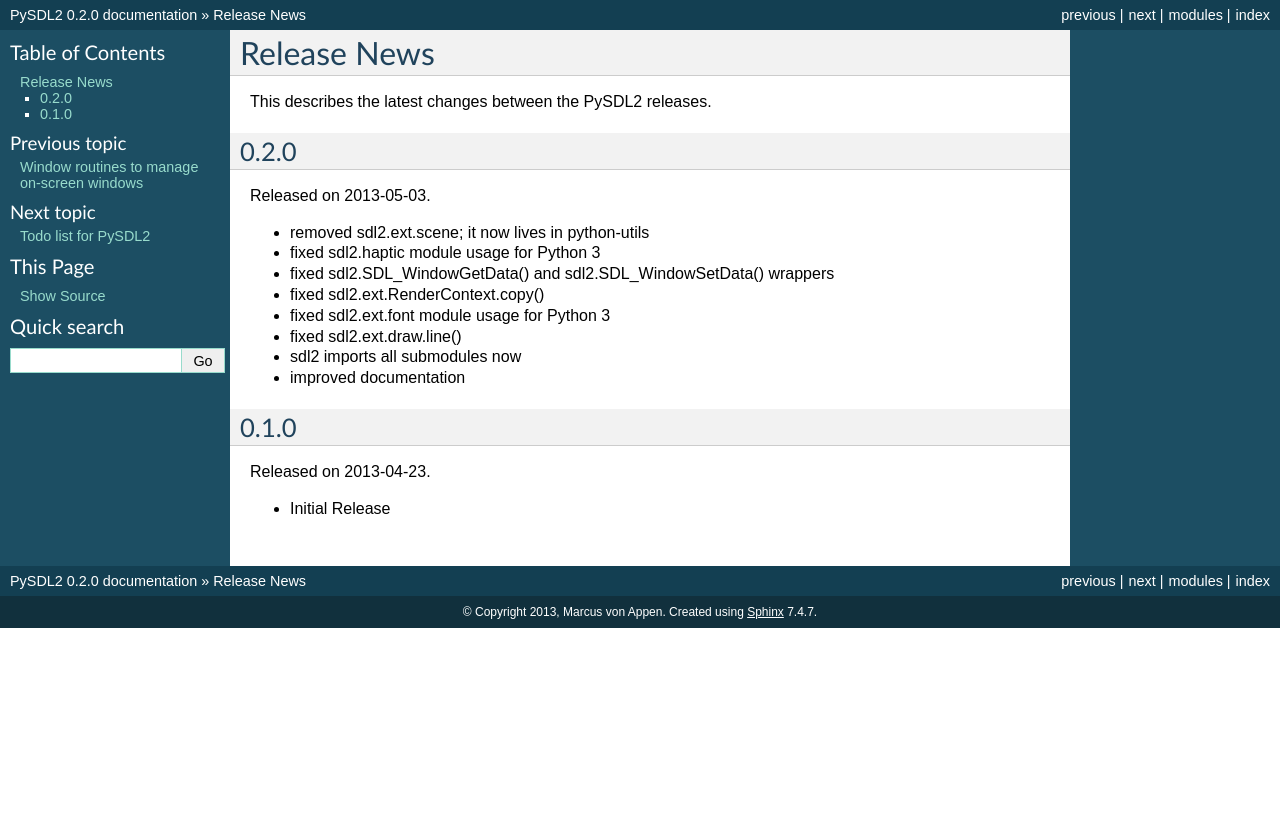
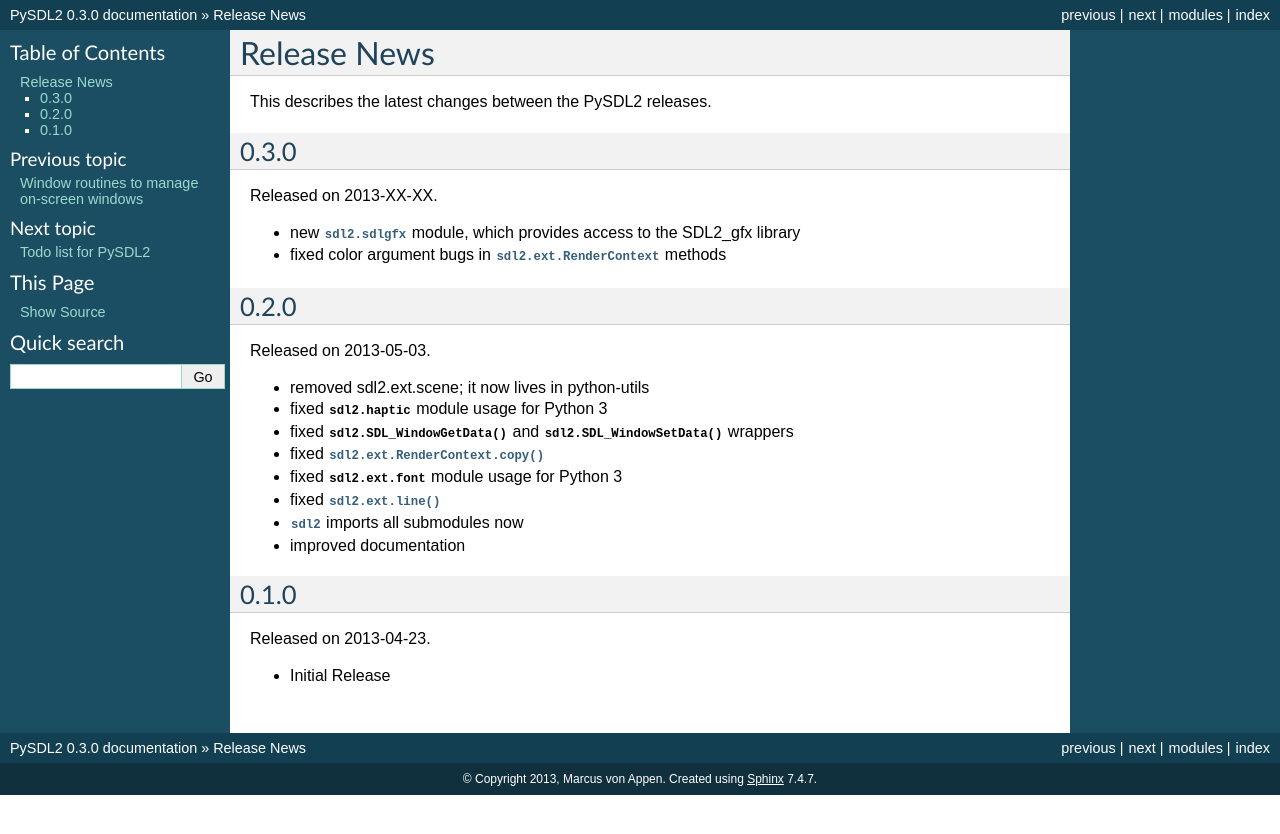
Before and after one commit to py-sdl/py-sdl2, a Sphinx documentation site: the page built from doc/news.rst, in a window 1280 px wide. Shown: the top 834 px of the page. Built offline with Sphinx 7.4.7, drawn with Linux system fonts in a browser that asks for light colours.

Commit message:
- prepare next release cycle

```diff
--- a/doc/conf.py
+++ b/doc/conf.py
@@ -55,9 +55,9 @@
 # built documents.
 #
 # The short X.Y version.
-version = '0.2'
+version = '0.3'
 # The full version, including alpha/beta/rc tags.
-release = '0.2.0'
+release = '0.3.0'
 
 # The language for content autogenerated by Sphinx. Refer to documentation
 # for a list of supported languages.
--- a/doc/integration.rst
+++ b/doc/integration.rst
@@ -58,5 +58,5 @@
    If you aim to integrate :mod:`sdl` directly into your software and do
    not want or are not allowed to change the environment variables, you
    can also change the ``os.getenv("PYSDL2_DLL_PATH")`` query within the
-   *sdl/dll.py* file to point to the directory, in which you keep
-   the DLL.
+   *sdl2/dll.py* (or *sdl2/sdlimage.py*, *sdl2/sdlttf.py*, *sdl2/sdlgfx.py*)
+   file to point to the directory, in which you keep the DLL.
--- a/doc/news.rst
+++ b/doc/news.rst
@@ -1,18 +1,26 @@
 Release News
 ============
 This describes the latest changes between the PySDL2 releases.
+
+0.3.0
+-----
+Released on 2013-XX-XX.
+
+* new :mod:`sdl2.sdlgfx` module, which provides access to the SDL2_gfx library
+* fixed color argument bugs in :class:`sdl2.ext.RenderContext` methods
 
 0.2.0
 -----
 Released on 2013-05-03.
 
 * removed sdl2.ext.scene; it now lives in python-utils
-* fixed sdl2.haptic module usage for Python 3
-* fixed sdl2.SDL_WindowGetData() and sdl2.SDL_WindowSetData() wrappers
-* fixed sdl2.ext.RenderContext.copy()
-* fixed sdl2.ext.font module usage for Python 3
-* fixed sdl2.ext.draw.line()
-* sdl2 imports all submodules now
+* fixed :mod:`sdl2.haptic` module usage for Python 3
+* fixed :func:`sdl2.SDL_WindowGetData` and :func:`sdl2.SDL_WindowSetData`
+  wrappers
+* fixed :meth:`sdl2.ext.RenderContext.copy`
+* fixed :mod:`sdl2.ext.font` module usage for Python 3
+* fixed :func:`sdl2.ext.line`
+* :mod:`sdl2` imports all submodules now
 * improved documentation
 
 0.1.0
--- a/sdl2/__init__.py
+++ b/sdl2/__init__.py
@@ -61,5 +61,5 @@
 SDL_WasInit = _bind("SDL_WasInit", [Uint32], Uint32)
 SDL_Quit = _bind("SDL_Quit")
 
-__version__ = "0.2.0"
-version_info = (0, 2, 0, "")
+__version__ = "0.3.0"
+version_info = (0, 3, 0, "")
--- a/setup.py
+++ b/setup.py
@@ -3,7 +3,7 @@
 import sys
 from distutils.core import setup
 
-VERSION = "0.2.0"
+VERSION = "0.3.0"
 
 if __name__ == "__main__":
 
```
Also changed, not shown: doc/install.rst (+9 -5 lines).
